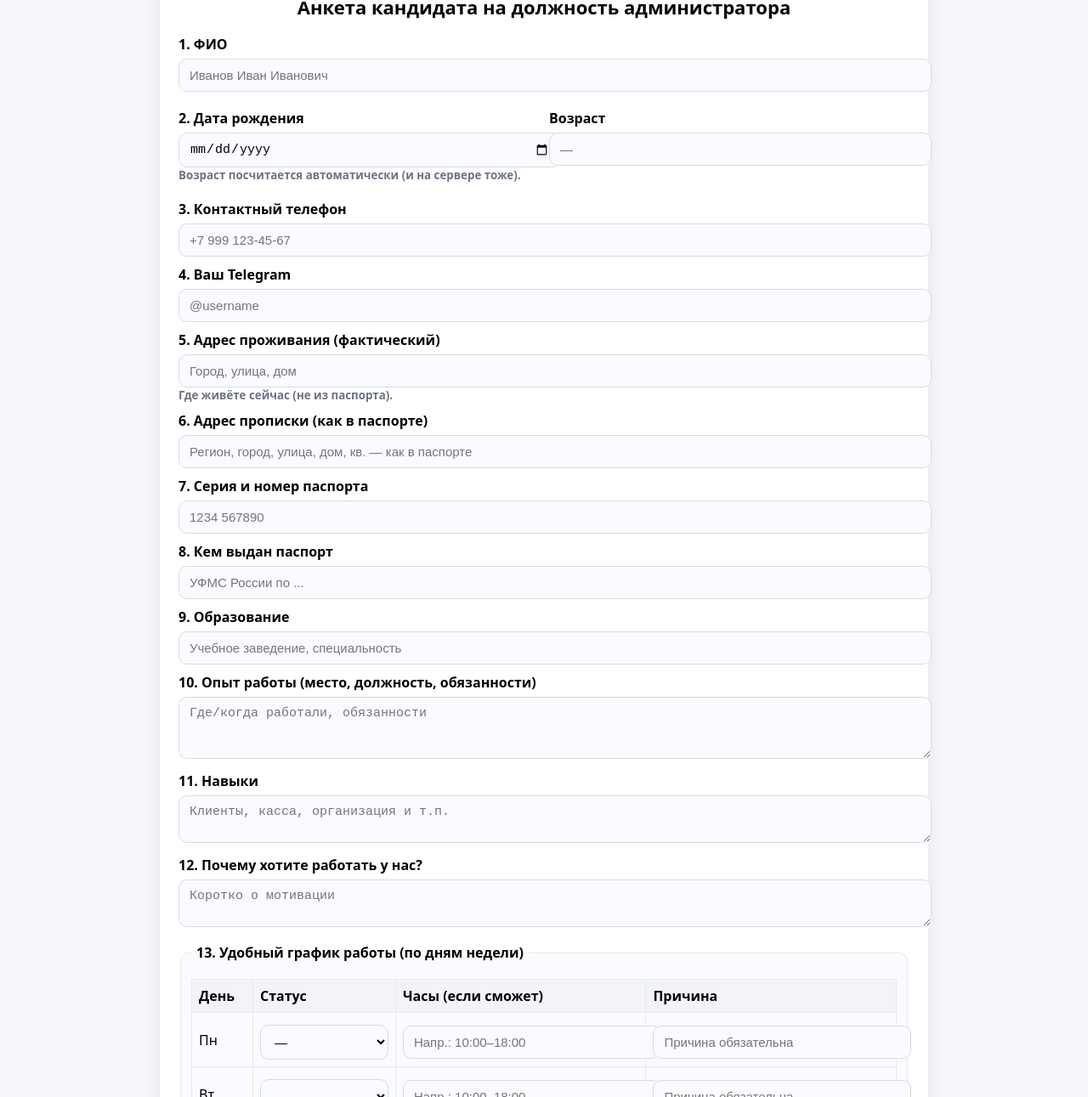
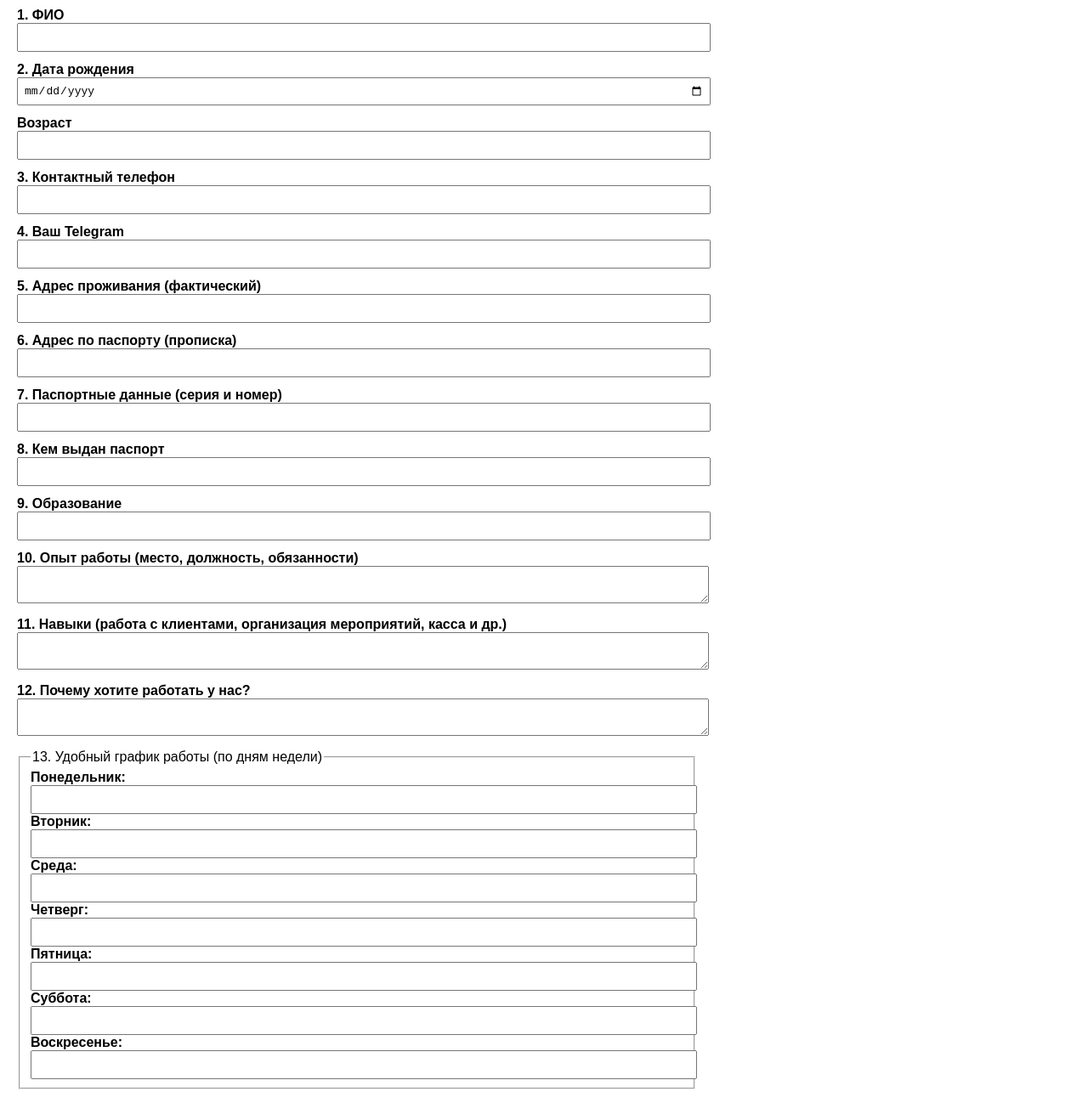
Before and after one commit to DOMINUS-FIRE/Anketi, a website: page index.html in a window 1280 px wide. Shown: the part 59-1350 px from the top of the page at 85% size. Drawn offline with Linux system fonts and the light colour scheme.

Commit message:
index.html

```diff
--- a/index.html
+++ b/index.html
@@ -1,170 +1,130 @@
 <!DOCTYPE html>
 <html lang="ru">
 <head>
-  <meta charset="UTF-8" />
-  <title>ЛЕГО СИТИ — Анкета кандидата</title>
-  <meta name="viewport" content="width=device-width, initial-scale=1" />
+  <meta charset="UTF-8">
+  <title>Анкета кандидата на должность администратора</title>
+  <meta name="viewport" content="width=device-width, initial-scale=1.0">
   <style>
-    body{font-family:system-ui,-apple-system,Segoe UI,Roboto,Arial,sans-serif;background:#f6f7fb;margin:0;padding:24px;}
-    .wrap{max-width:860px;margin:0 auto;background:#fff;border-radius:14px;box-shadow:0 8px 24px rgba(0,0,0,.08);padding:22px}
-    h1{margin:6px 0 18px;font-size:22px;text-align:center}
-    label{display:block;margin:10px 0;font-weight:600}
-    input,textarea,select{width:100%;margin-top:6px;padding:10px 12px;border:1px solid #d9dbe5;border-radius:10px;background:#fafbff;font-size:15px}
-    input:focus,textarea:focus,select:focus{outline:none;border-color:#6a7cff;background:#fff}
-    .row{display:grid;grid-template-columns:1fr 1fr;gap:12px}
-    @media(max-width:720px){.row{grid-template-columns:1fr}}
-    fieldset{border:1px solid #e7e9f0;border-radius:10px;padding:12px;margin-top:14px;background:#fafbff}
-    legend{font-weight:700;padding:0 6px}
-    table{width:100%;border-collapse:collapse;margin-top:8px}
-    th,td{border:1px solid #e7e9f0;padding:8px;text-align:left}
-    th{background:#f2f4fa}
-    .btn{display:inline-block;margin-top:14px;padding:12px 18px;border:0;border-radius:10px;background:#ffcc00;cursor:pointer;font-weight:700}
-    .ok{background:#e7fff1;color:#0a8f4a;border:1px solid #bff0d6;padding:12px 14px;border-radius:10px;margin:10px 0}
-    .err{background:#ffecec;color:#a40000;border:1px solid #f3b3b3;padding:12px 14px;border-radius:10px;margin:10px 0}
-    small.hint{display:block;color:#6d7285}
+    body { font-family: sans-serif; margin: 20px; max-width: 800px; }
+    h2 { text-align: center; }
+    form { display: flex; flex-direction: column; gap: 12px; }
+    label { font-weight: bold; }
+    input, textarea, select { padding: 6px; font-size: 1em; width: 100%; }
+    .ok { color: green; font-weight: bold; }
+    .err { color: red; font-weight: bold; }
   </style>
 </head>
 <body>
-  <div class="wrap">
-    <h1>Анкета кандидата на должность администратора</h1>
-    <div id="msg"></div>
+  <h2>Анкета кандидата на должность администратора</h2>
 
-    <form id="appForm" enctype="multipart/form-data">
+  <form id="anketa" enctype="multipart/form-data">
     <label>1. ФИО
-        <input type="text" name="full_name" required placeholder="Иванов Иван Иванович">
+      <input type="text" name="fio" required>
     </label>
 
-      <div class="row">
     <label>2. Дата рождения
-          <input type="date" name="dob_date" id="dob" required>
-          <small class="hint">Возраст посчитается автоматически (и на сервере тоже).</small>
+      <input type="date" name="birthdate" required>
     </label>
+
     <label>Возраст
-          <input type="text" id="age_display" readonly placeholder="—">
+      <input type="text" name="age" id="age" readonly>
     </label>
-      </div>
 
     <label>3. Контактный телефон
-        <input type="tel" name="phone" required placeholder="+7 999 123-45-67">
+      <input type="tel" name="phone" required>
     </label>
 
     <label>4. Ваш Telegram
-        <input type="text" name="telegram" placeholder="@username">
+      <input type="text" name="telegram" required>
     </label>
 
     <label>5. Адрес проживания (фактический)
-        <input type="text" name="address" placeholder="Город, улица, дом">
-        <small class="hint">Где живёте сейчас (не из паспорта).</small>
+      <input type="text" name="address_actual" required>
     </label>
 
-      <label>6. Адрес прописки (как в паспорте)
-        <input type="text" name="passport_registration" required placeholder="Регион, город, улица, дом, кв. — как в паспорте">
+    <label>6. Адрес по паспорту (прописка)
+      <input type="text" name="address_passport" required>
     </label>
 
-      <label>7. Серия и номер паспорта
-        <input type="text" name="passport_number" required placeholder="1234 567890">
+    <label>7. Паспортные данные (серия и номер)
+      <input type="text" name="passport" required>
     </label>
 
     <label>8. Кем выдан паспорт
-        <input type="text" name="passport_issuer" required placeholder="УФМС России по ...">
+      <input type="text" name="passport_issued" required>
     </label>
 
     <label>9. Образование
-        <input type="text" name="education" placeholder="Учебное заведение, специальность">
+      <input type="text" name="education">
     </label>
 
     <label>10. Опыт работы (место, должность, обязанности)
-        <textarea name="experience" rows="3" placeholder="Где/когда работали, обязанности"></textarea>
+      <textarea name="experience"></textarea>
     </label>
 
-      <label>11. Навыки
-        <textarea name="skills" rows="2" placeholder="Клиенты, касса, организация и т.п."></textarea>
+    <label>11. Навыки (работа с клиентами, организация мероприятий, касса и др.)
+      <textarea name="skills"></textarea>
     </label>
 
     <label>12. Почему хотите работать у нас?
-        <textarea name="why_us" rows="2" placeholder="Коротко о мотивации"></textarea>
+      <textarea name="why"></textarea>
     </label>
 
     <fieldset>
       <legend>13. Удобный график работы (по дням недели)</legend>
-        <table>
-          <thead><tr><th>День</th><th>Статус</th><th>Часы (если сможет)</th><th>Причина</th></tr></thead>
-          <tbody id="days-body"></tbody>
-        </table>
-        <small class="hint">Пример: Пн — сможет 10–15 (причина: учёба после 15:00); Вт — не сможет (причина: экзамен).</small>
+      <label>Понедельник: <input type="text" name="mon"></label>
+      <label>Вторник: <input type="text" name="tue"></label>
+      <label>Среда: <input type="text" name="wed"></label>
+      <label>Четверг: <input type="text" name="thu"></label>
+      <label>Пятница: <input type="text" name="fri"></label>
+      <label>Суббота: <input type="text" name="sat"></label>
+      <label>Воскресенье: <input type="text" name="sun"></label>
     </fieldset>
 
-      <label>14. Фото (обязательно)
+    <label>14. Фото
       <input type="file" name="photo" accept="image/*" required>
-        <small class="hint">JPG/PNG/WEBP до ~10 МБ.</small>
     </label>
 
-      <button class="btn" type="submit">Отправить заявку</button>
+    <button type="submit">Отправить заявку</button>
   </form>
-  </div>
+
+  <div id="msg"></div>
 
   <script>
-    // генерим строки для дней
-    const days = [["mon","Пн"],["tue","Вт"],["wed","Ср"],["thu","Чт"],["fri","Пт"],["sat","Сб"],["sun","Вс"]];
-    const tbody = document.getElementById('days-body');
-    tbody.innerHTML = days.map(([k,t]) => `
-      <tr>
-        <td>${t}</td>
-        <td>
-          <select name="${k}_status" id="${k}_status" required>
-            <option value="">—</option>
-            <option value="can">Сможет</option>
-            <option value="cant">Не сможет</option>
-          </select>
-        </td>
-        <td><input type="text" name="${k}_hours" placeholder="Напр.: 10:00–18:00"></td>
-        <td><input type="text" name="${k}_reason" id="${k}_reason" required placeholder="Причина обязательна"></td>
-      </tr>
-    `).join("");
+    // вычисление возраста по дате рождения
+    const birthInput = document.querySelector('input[name="birthdate"]');
+    const ageOut = document.getElementById('age');
+    birthInput.addEventListener('change', () => {
+      if (!birthInput.value) return;
+      const bd = new Date(birthInput.value);
+      const diff = Date.now() - bd.getTime();
+      const ageDate = new Date(diff);
+      const age = Math.abs(ageDate.getUTCFullYear() - 1970);
+      ageOut.value = age + " лет";
+    });
 
-    // возраст
-    const dob = document.getElementById('dob');
-    const ageOut = document.getElementById('age_display');
-    function calcAge(){
-      if(!dob.value){ ageOut.value=''; return; }
-      const d = new Date(dob.value), t = new Date();
-      let age = t.getFullYear() - d.getFullYear();
-      const m = t.getMonth() - d.getMonth();
-      if (m < 0 || (m === 0 && t.getDate() < d.getDate())) age--;
-      ageOut.value = isFinite(age) ? age + ' лет' : '';
-    }
-    dob.addEventListener('change', calcAge);
+    // отправка формы
+    document.getElementById('anketa').addEventListener('submit', async (e) => {
+      e.preventDefault();
+      const form = e.target;
+      const fd = new FormData(form);
+      const msg = document.getElementById('msg');
+      msg.textContent = "Отправка...";
 
-    // сабмит в серверную функцию Netlify
-    const form = document.getElementById('appForm');
-    const msg  = document.getElementById('msg');
+      try {
+        const res = await fetch('/.netlify/functions/submit', { method: 'POST', body: fd });
+        let data = {};
+        try { data = await res.json(); } catch (_) {}
 
-    form.addEventListener('submit', async (e) => {
-      e.preventDefault();
-
-      // проверка причин, если статус выбран
-      for (const [k,t] of days){
-        const st = document.getElementById(k+"_status").value;
-        const rs = document.getElementById(k+"_reason").value.trim();
-        if (st && !rs){
-          alert(`Укажите причину для дня ${t}.`);
-          return;
-        }
-      }
-
-      const fd = new FormData(form);
-      try{
-        const res = await fetch('/.netlify/functions/submit', { method: 'POST', body: fd });
-        const data = await res.json();
-        if (res.ok && data.ok){
+        if (res.ok && data.ok) {
           msg.innerHTML = '<div class="ok">Спасибо! Анкета отправлена.</div>';
           form.reset();
           ageOut.value = '';
-        }else{
-          msg.innerHTML = '<div class="err">Ошибка: ' + (data.error || 'не удалось отправить') + '</div>';
+        } else {
+          const reason = data.error || (res.status + " " + res.statusText);
+          msg.innerHTML = '<div class="err">Ошибка: ' + reason + '</div>';
         }
-      }catch(err){
-        msg.innerHTML = '<div class="err">Сеть недоступна. Повторите попытку.</div>';
+      } catch (err) {msg.innerHTML = '<div class="err">Сеть недоступна. Повторите попытку.</div>';
       }
     });
   </script>
```
Lines whose indentation alone changed are shown as unchanged.
